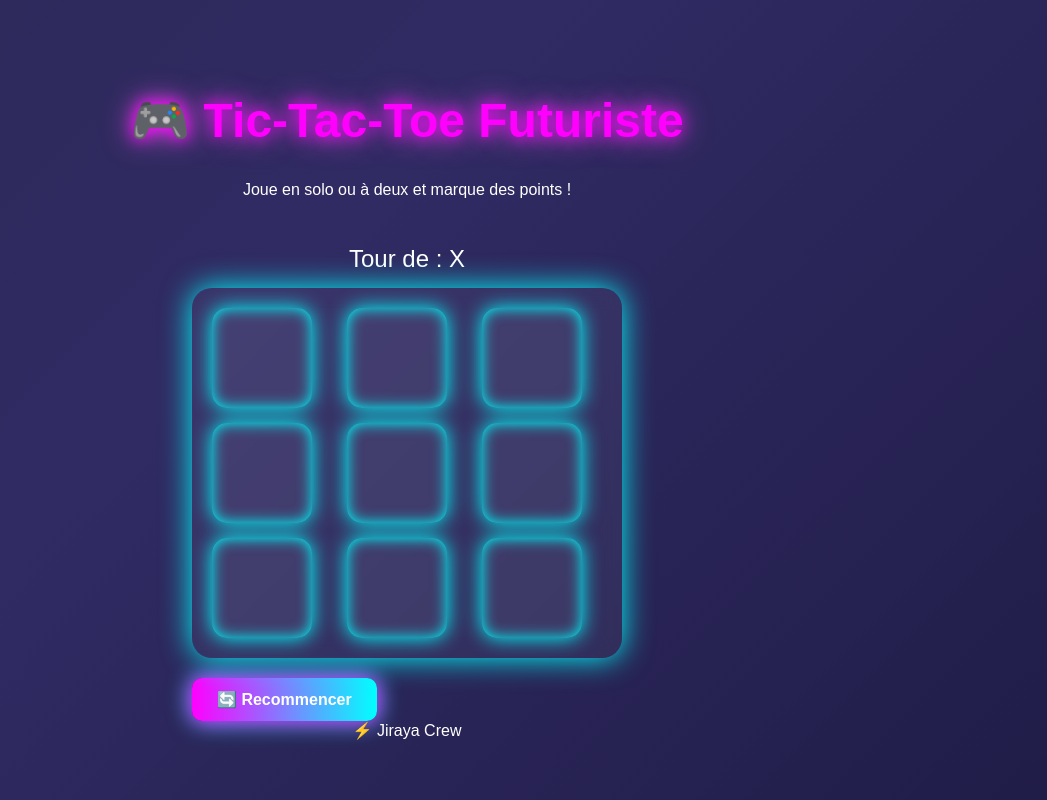
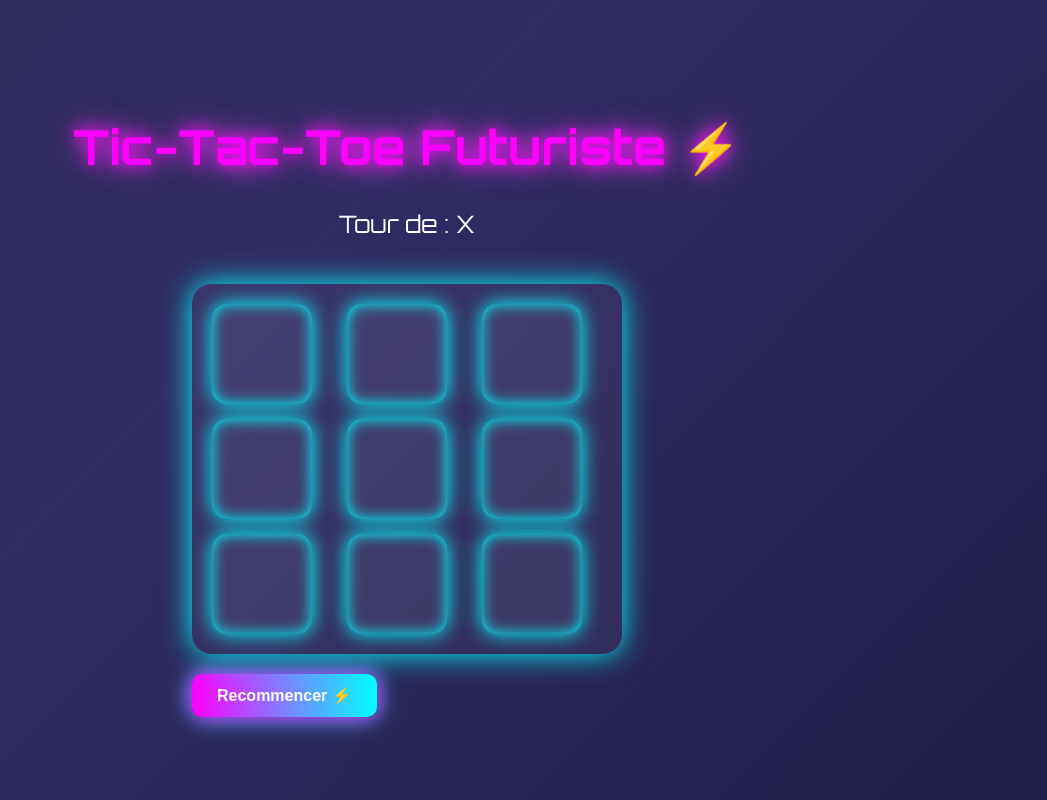
Before and after one commit to JiRaYaOG/Tic-Tac-Toe-futuriste, a plain HTML site: page index.html in a window 1280 px wide. Shown: the whole page, without its empty margins (233-1280 px from the left). Drawn offline with Linux system fonts and the light colour scheme.

Commit message:
Update index.html

```diff
--- a/index.html
+++ b/index.html
@@ -4,22 +4,19 @@
   <meta charset="UTF-8">
   <meta name="viewport" content="width=device-width, initial-scale=1.0">
   <title>Tic-Tac-Toe Futuriste</title>
+  <link href="https://fonts.googleapis.com/css2?family=Orbitron:wght@400;700&display=swap" rel="stylesheet">
   <link rel="stylesheet" href="styles.css">
 </head>
 <body>
+
   <header>
-    <h1>🎮 Tic-Tac-Toe Futuriste</h1>
-    <p>Joue en solo ou à deux et marque des points !</p>
+    <h1>Tic-Tac-Toe Futuriste ⚡</h1>
+    <p class="game-info" id="playerTurn">Tour de : X</p>
+    <p class="game-info hidden" id="winner"></p>
   </header>
 
   <main>
-    <div class="game-info">
-      <span id="playerTurn">Tour de : X</span>
-      <span id="winner" class="hidden"></span>
-    </div>
-
     <div id="board">
-      <!-- 9 cases du morpion -->
       <div class="cell" data-index="0"></div>
       <div class="cell" data-index="1"></div>
       <div class="cell" data-index="2"></div>
@@ -31,11 +28,10 @@
       <div class="cell" data-index="8"></div>
     </div>
 
-    <button id="resetBtn">🔄 Recommencer</button>
+    <button id="resetBtn">Recommencer ⚡</button>
   </main>
 
-  <footer>⚡ Jiraya Crew</footer>
+  <script src="script.js"></script>
 
-  <script src="script.js"></script>
 </body>
 </html>
```
